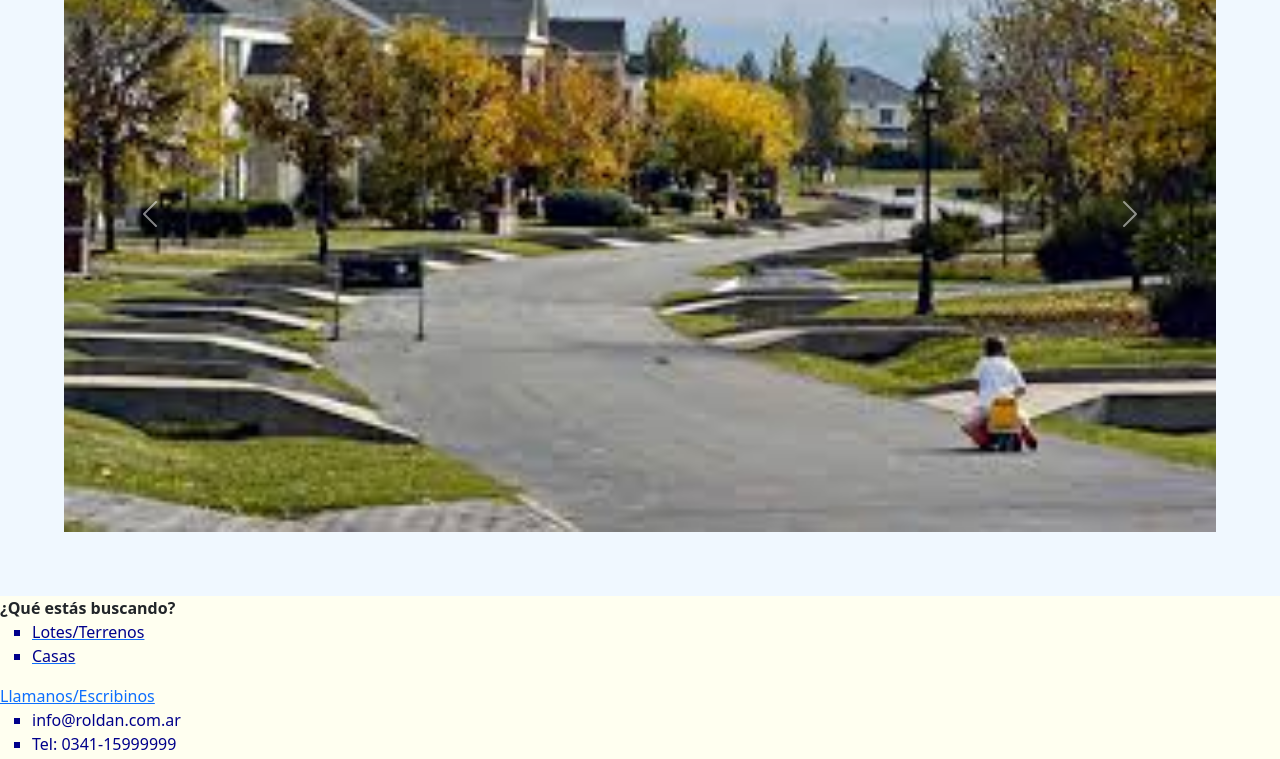
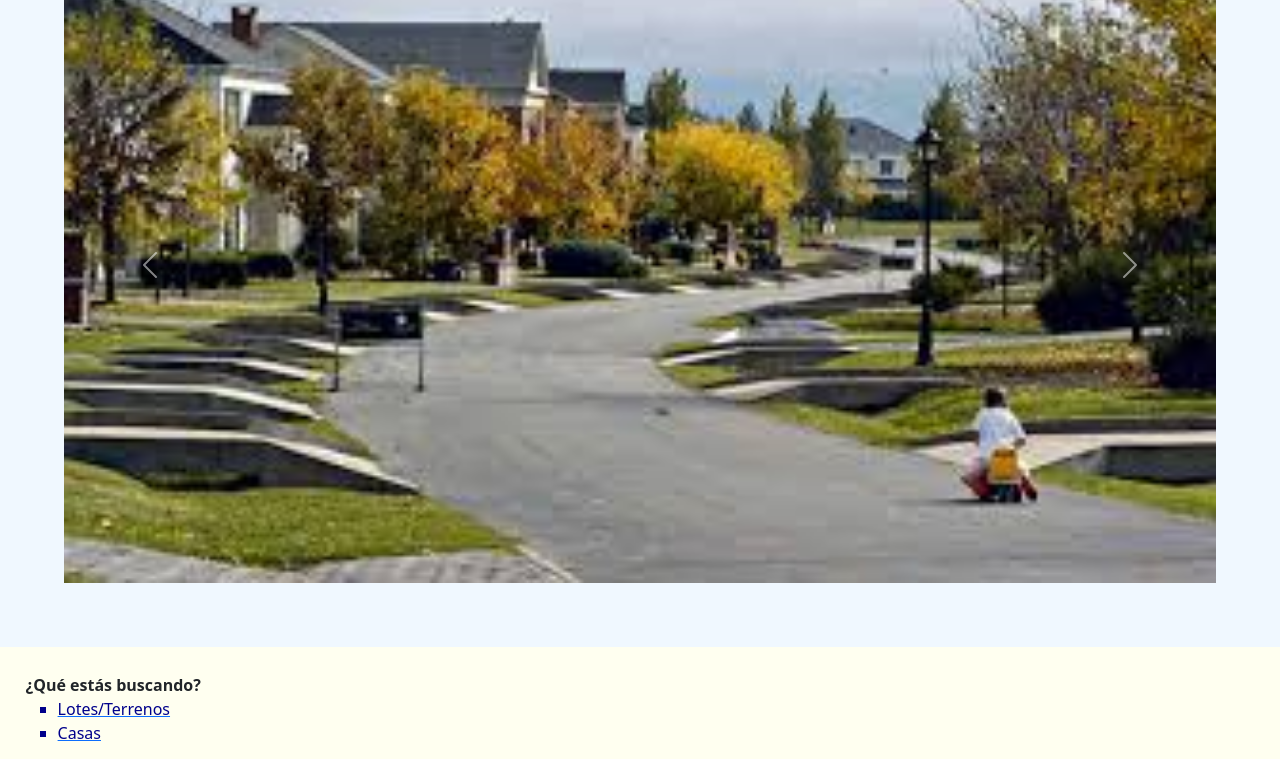
Before and after one commit to soficripo/mi_repositorio, a website: page index.html in a window 1280 px wide. Shown: the part 443-1202 px from the top of the page. Drawn offline with nearby package versions, Linux system fonts and the light colour scheme.

Commit message:
proyecto

```diff
--- a/SCSS/_variables.scss
+++ b/SCSS/_variables.scss
@@ -2,4 +2,4 @@ $color-principal: rgba(94, 94, 110, 0.801);
 
 $color-secundario: black;
 
-$medida-principal: padding 2%;
+$medida-principal: 2%;
```
Also changed, not shown: html/contacto.html (+2 -0 lines), CSS/styles.css.
